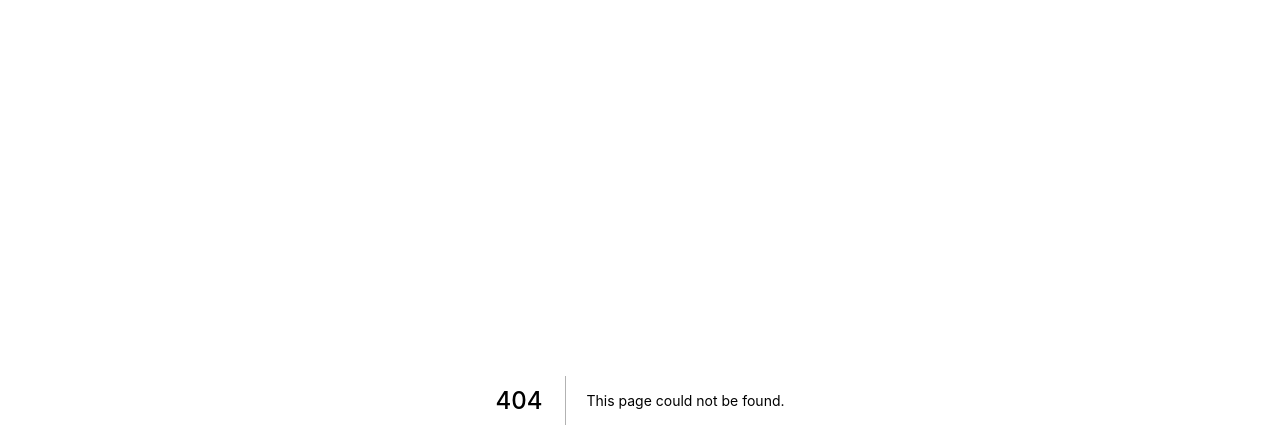
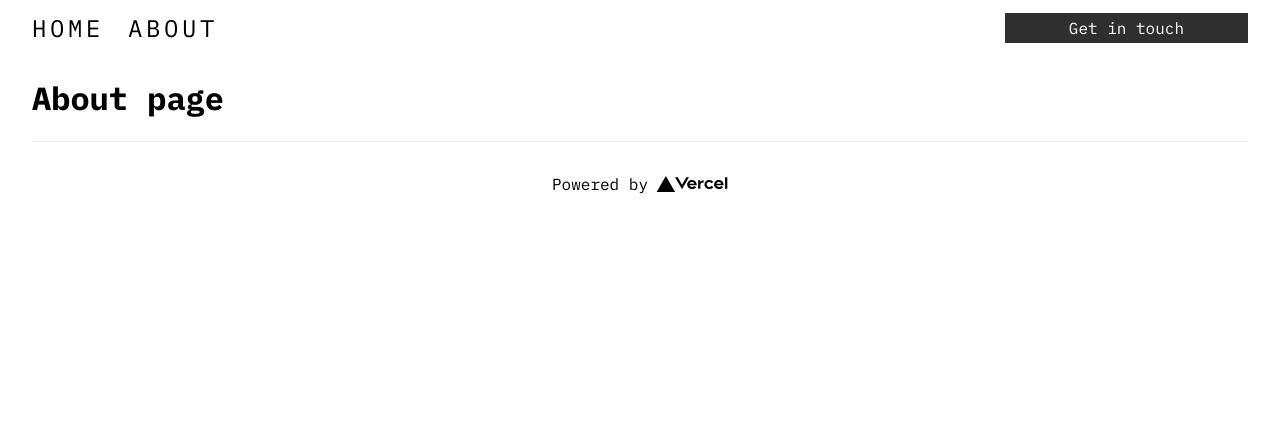
Before and after one commit to Skuiggly/brutalist-art-site, a Next.js app: page /about in a window 1280 px wide. Before the commit this address had no page. Shown: the top 448 px of the page. Built offline with nearby package versions, Linux system fonts and the light colour scheme.

Commit message:
REFACTOR!: use nextjs layout for navbar and footer
Separated navbar and footer into their own components.
BREAKING CHANGE: Distributed css into modules

```diff
--- /dev/null
+++ b/components/footer.tsx
@@ -0,0 +1,19 @@
+import Image from "next/image"
+import styles from "../styles/Layout.module.css"
+
+export default function Footer() {
+  return (
+    <footer className={styles.footer}>
+        <a
+          href="https://vercel.com?utm_source=create-next-app&utm_medium=default-template&utm_campaign=create-next-app"
+          target="_blank"
+          rel="noopener noreferrer"
+        >
+          Powered by{' '}
+          <span className={styles.logo}>
+            <Image src="/vercel.svg" alt="Vercel Logo" width={72} height={16} />
+          </span>
+        </a>
+      </footer>
+      )
+}
--- /dev/null
+++ b/components/layout.tsx
@@ -0,0 +1,33 @@
+import Head from "next/head";
+import Navbar from "../components/navbar";
+import styles from "../styles/Layout.module.css"
+import Footer from "./footer";
+
+interface LayoutProps {
+  children: React.ReactNode;
+};
+export default function Layout({ children }: LayoutProps) {
+  return (
+    <div className={styles.container}>
+      <Head>
+        <title>Create Next App</title>
+        <meta name="description" content="Generated by create next app" />
+        <link rel="icon" href="/favicon.ico" />
+      </Head>
+
+      <Navbar items={[{
+        href: "/", text: "HOME"
+      },
+      {
+        href: "/about", text: "ABOUT"
+      }
+      ]} />
+
+      <main>
+        {children}
+      </main>
+
+      <Footer />
+    </div>
+  );
+}
--- a/components/navbar.tsx
+++ b/components/navbar.tsx
@@ -7,11 +7,18 @@ interface Props {
 
 const Navbar = ({ items }:Props) => {
   return (
-    <ul className={styles.ul}>
-      {items.map((item, i) => {
-        return <li key={i} className={styles.item}><Link href={item.href}>{item.text}</Link></li>
-      })}
-    </ul>
+    <nav className={styles.nav}>
+      <ul className={styles.ul}>
+        {items.map((item, i) => {
+          return <li key={i} className={styles.item}><Link href={item.href}>{item.text}</Link></li>
+        })}
+      </ul>
+      <div className={styles.main_button}>
+        <Link href="/contact-us" >
+          Get in touch
+        </Link>
+      </div>
+    </nav>
 );
 }
 
--- a/pages/_app.tsx
+++ b/pages/_app.tsx
@@ -1,8 +1,13 @@
+import Layout from '../components/layout'
 import '../styles/globals.css'
 import type { AppProps } from 'next/app'
 
 function MyApp({ Component, pageProps }: AppProps) {
-  return <Component {...pageProps} />
+  return (
+  <Layout>
+    <Component {...pageProps} />
+  </Layout>
+  )
 }
 
 export default MyApp
--- /dev/null
+++ b/pages/about.tsx
@@ -0,0 +1,14 @@
+import { NextPage } from "next";
+import Head from "next/head";
+import Navbar from "../components/navbar";
+import Link from "next/link";
+
+const About: NextPage = () => {
+  return (
+    <div className='container'>
+      <h1>About page</h1>
+    </div>
+  );
+}
+
+export default About;
--- /dev/null
+++ b/styles/Layout.module.css
@@ -0,0 +1,24 @@
+.container {
+  padding: 0 2rem;
+}
+
+.footer {
+  display: flex;
+  flex: 1;
+  padding: 2rem 0;
+  border-top: 1px solid #eaeaea;
+  justify-content: center;
+  align-items: center;
+}
+
+.footer a {
+  display: flex;
+  justify-content: center;
+  align-items: center;
+  flex-grow: 1;
+}
+
+.logo {
+  height: 1em;
+  margin-left: 0.5rem;
+}
--- a/styles/Navbar.module.css
+++ b/styles/Navbar.module.css
@@ -1,3 +1,10 @@
+/* Navigation bar */
+.nav {
+  display: flex;
+  justify-content: space-between;
+  align-items: center;
+}
+
 .ul {
   display: flex;
   list-style-type: none;
@@ -29,3 +36,16 @@
   order: 0;
   flex-grow: 0;
 }
+
+.main_button {
+  background-color: var(--dark-grey);
+  color: white;
+  padding: 0.5ch 4em;
+}
+.main_button:hover {
+  --move: 5px;
+  color: var(--text-hover-color);
+  background-color: var(--hover-box-color);
+  box-shadow: var(--move) var(--move) 0 0 var(--text-hover-color);
+  transform: translateX(calc(var(--move) * -1)) translateY(calc(var(--move) * -1));
+}
--- a/styles/globals.css
+++ b/styles/globals.css
@@ -40,21 +40,3 @@ a:hover {
 * {
   box-sizing: border-box;
 }
-
-.nav {
-  display: flex;
-  justify-content: space-between;
-  align-items: center;
-}
-
-.main-button {
-  background-color: var(--dark-grey);
-  color: white;
-  padding: 0.5ch 4em;
-}
-.main-button:hover {
-  --move: 5px;
-  background-color: var(--hover-box-color);
-  box-shadow: var(--move) var(--move) 0 0 var(--text-hover-color);
-  transform: translateX(calc(var(--move) * -1)) translateY(calc(var(--move) * -1));
-}
```
Also changed, not shown: pages/index.tsx (+3 -38 lines), styles/Home.module.css (+0 -25 lines).
